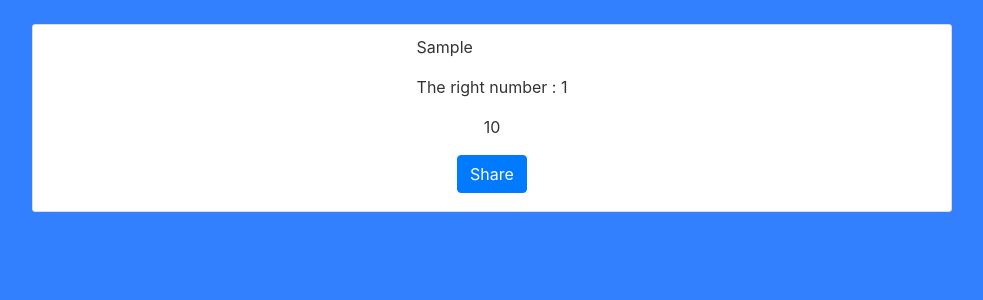
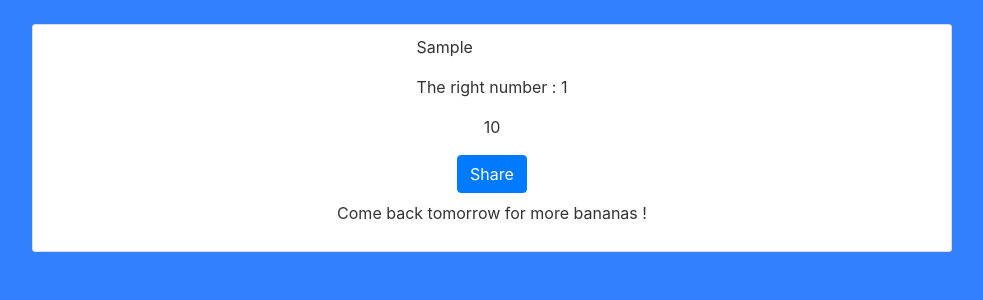
Before and after one commit to Tomzer42/django-find-bananas, a Django app: template find_bananas/templates/find_bananas/result.html in a window 1280 px wide. Shown: the part 56-356 px from the top of the page, without its empty margins (148-1131 px from the left). Run offline with Django 3.2, Linux system fonts and the light colour scheme; the template is opened without the code that fills it: most values are stand-ins (such as "Sample title", 1, 10 or a date in 2020); some libraries are stand-ins or nearby versions.

Commit message:
Add the tomorrow message

```diff
--- a/find_bananas/static/find_bananas/functions.js
+++ b/find_bananas/static/find_bananas/functions.js
@@ -49,6 +49,7 @@ const validRound3 = (nbBanana1, nbBanana2, nbBanana3) => {
     document.getElementById("congrats").style.display ='block';
     document.getElementById("result3").style.display ='block';
     document.getElementById("share").style.display ='block';
+    document.getElementById("tomorrow").style.display ='block';
     let guess1 = document.getElementById('guess_number1').value;
     let guess2 = document.getElementById('guess_number2').value;
     let guess3 = document.getElementById('guess_number3').value;
--- a/find_bananas/templates/find_bananas/home.html
+++ b/find_bananas/templates/find_bananas/home.html
@@ -99,6 +99,9 @@
             <div id="share" style="display:none;">
                 <button onClick="copyText({{dico.round1.number}}, {{dico.round2.number}}, {{dico.round3.number}})" type="submit" class="btn btn-primary mb-2">Share</button>
             </div>
+            <div id="tomorrow" style="display:none;">
+                <p id="text-tomorrow">Come back tomorrow for more bananas !</p>
+            </div>
         </div>
     </div>
     <script src="{% static 'find_bananas/functions.js' %}"></script>
--- a/find_bananas/templates/find_bananas/result.html
+++ b/find_bananas/templates/find_bananas/result.html
@@ -14,6 +14,9 @@
         <div id="share" style="display:block;">
             <button onClick="copyText({{dico.round1.number}}, {{dico.round2.number}}, {{dico.round3.number}}, {{guess1}}, {{guess2}}, {{guess3}})" type="submit" class="btn btn-primary mb-2">Share</button>
         </div>
+        <div id="tomorrow" style="display:block;">
+            <p id="text-tomorrow">Come back tomorrow for more bananas !</p>
+        </div>
     </div>
     <script src="{% static 'find_bananas/functions.js' %}"></script>
 {% endblock content %}
```
Also changed, not shown: db.sqlite3.
